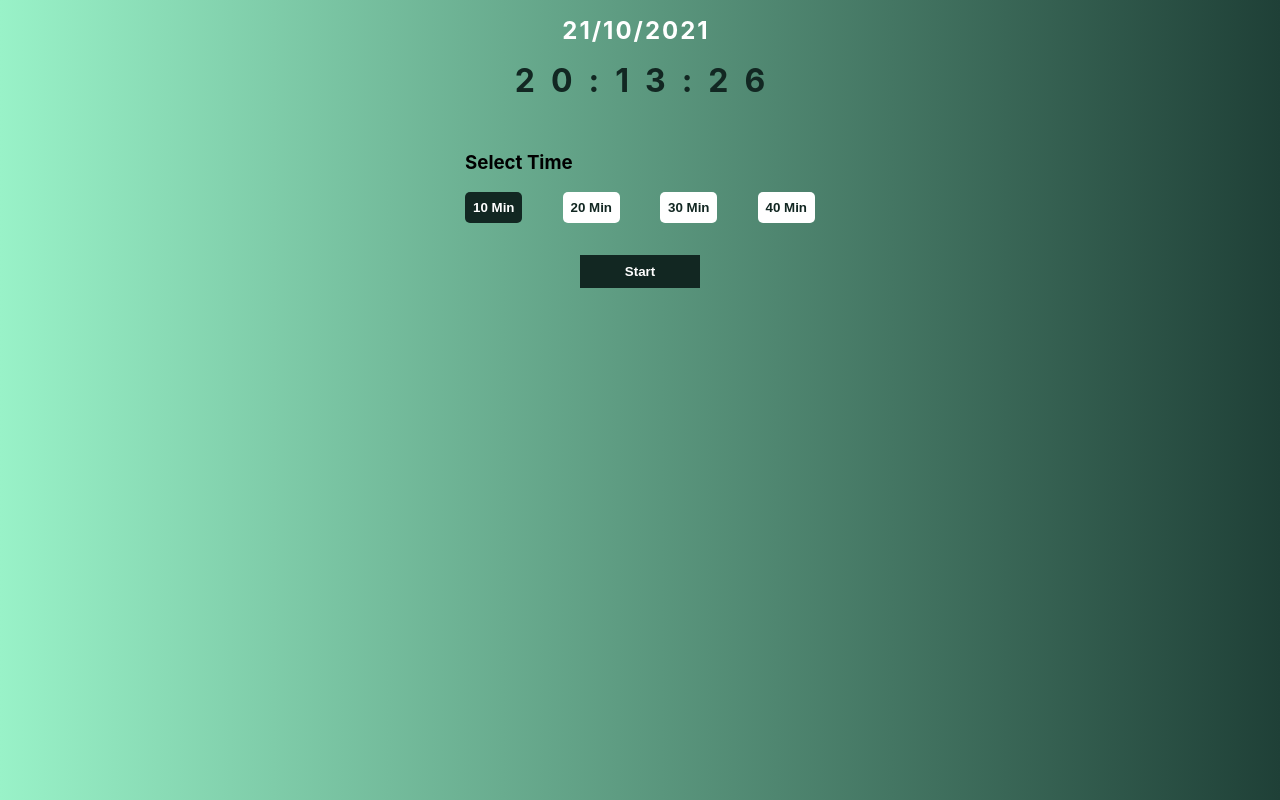
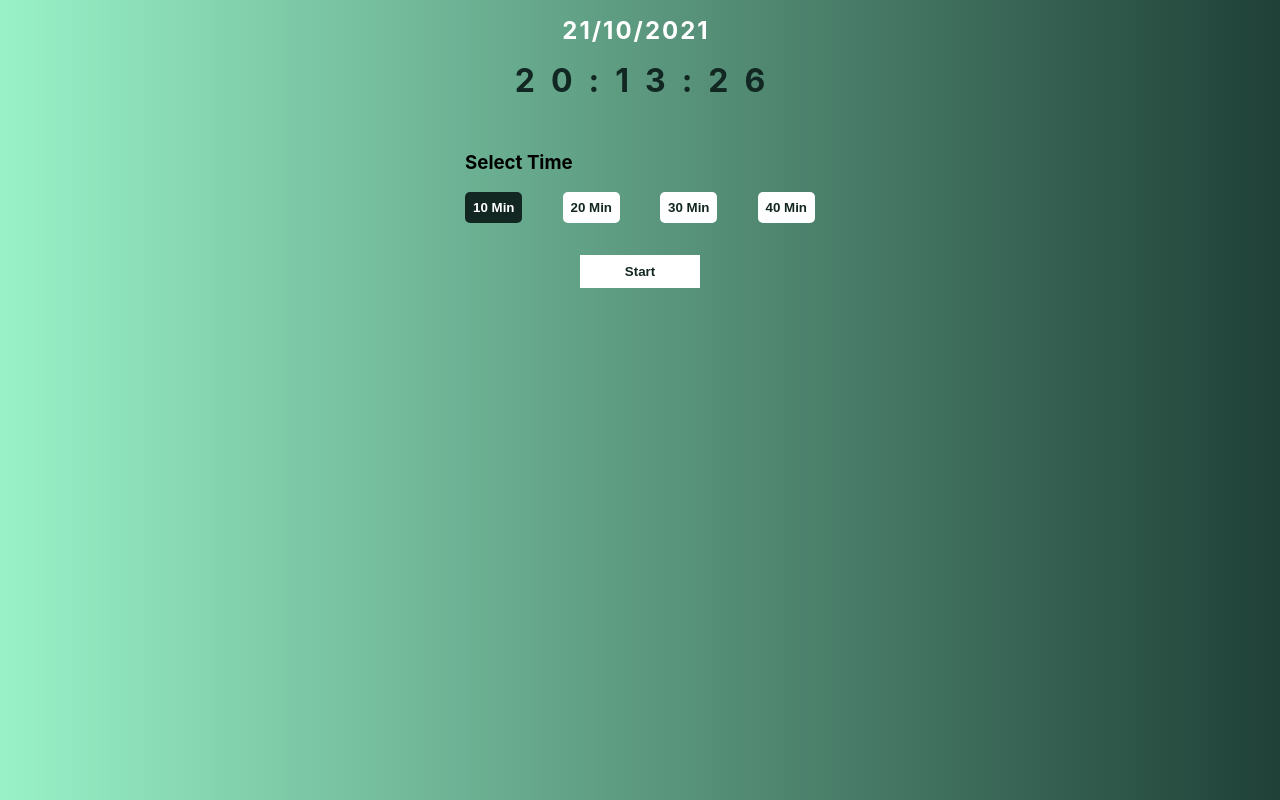
Before and after one commit to ikari-shirei/time-app, a React (Create React App) app: page / in a window 1280 px wide. In both pictures the pointer is over the button "Start". Built offline with nearby package versions, Linux system fonts and the light colour scheme.

Commit message:
Add button style

```diff
--- a/src/components/button.scss
+++ b/src/components/button.scss
@@ -13,9 +13,22 @@
   background: $color1;
   border: 1px solid $color1;
   color: $color2;
+  transition: 250ms;
+
+  &:hover {
+    color: $color1;
+    background: $color2;
+    border: 1px solid $color2;
+  }
 }
 .secondaryButton {
   background-color: transparent;
   color: $color1;
   border: 1px solid $color2;
+  transition: 250ms;
+
+  &:hover {
+    color: $color2;
+    border: 1px solid $color1;
+  }
 }
--- a/src/components/timeOptions.scss
+++ b/src/components/timeOptions.scss
@@ -18,6 +18,11 @@
         cursor: pointer;
         text-align: center;
         background-color: $color2;
+        transition: 250ms;
+
+        &:hover {
+          opacity: 80%;
+        }
       }
     }
 
```
